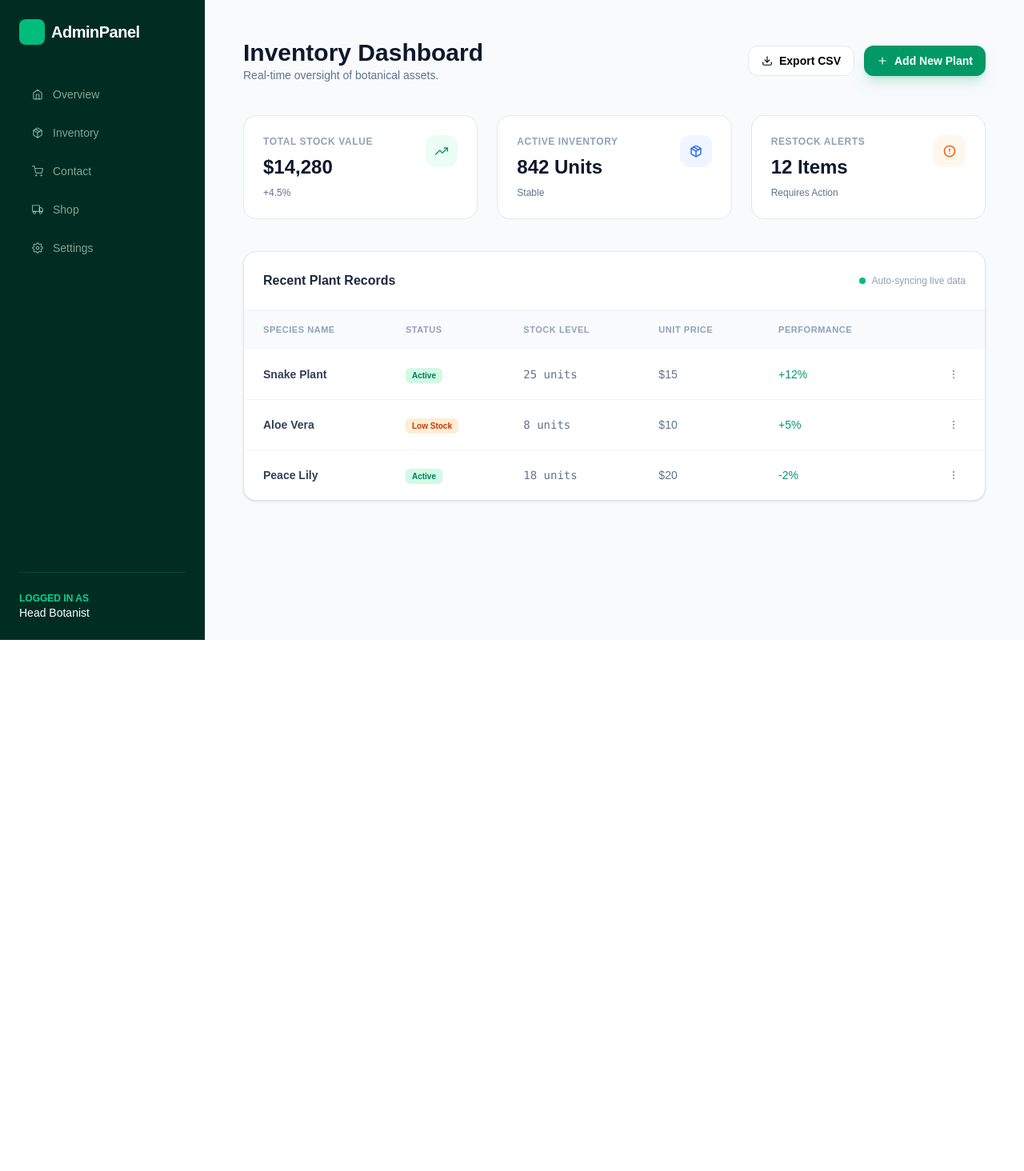
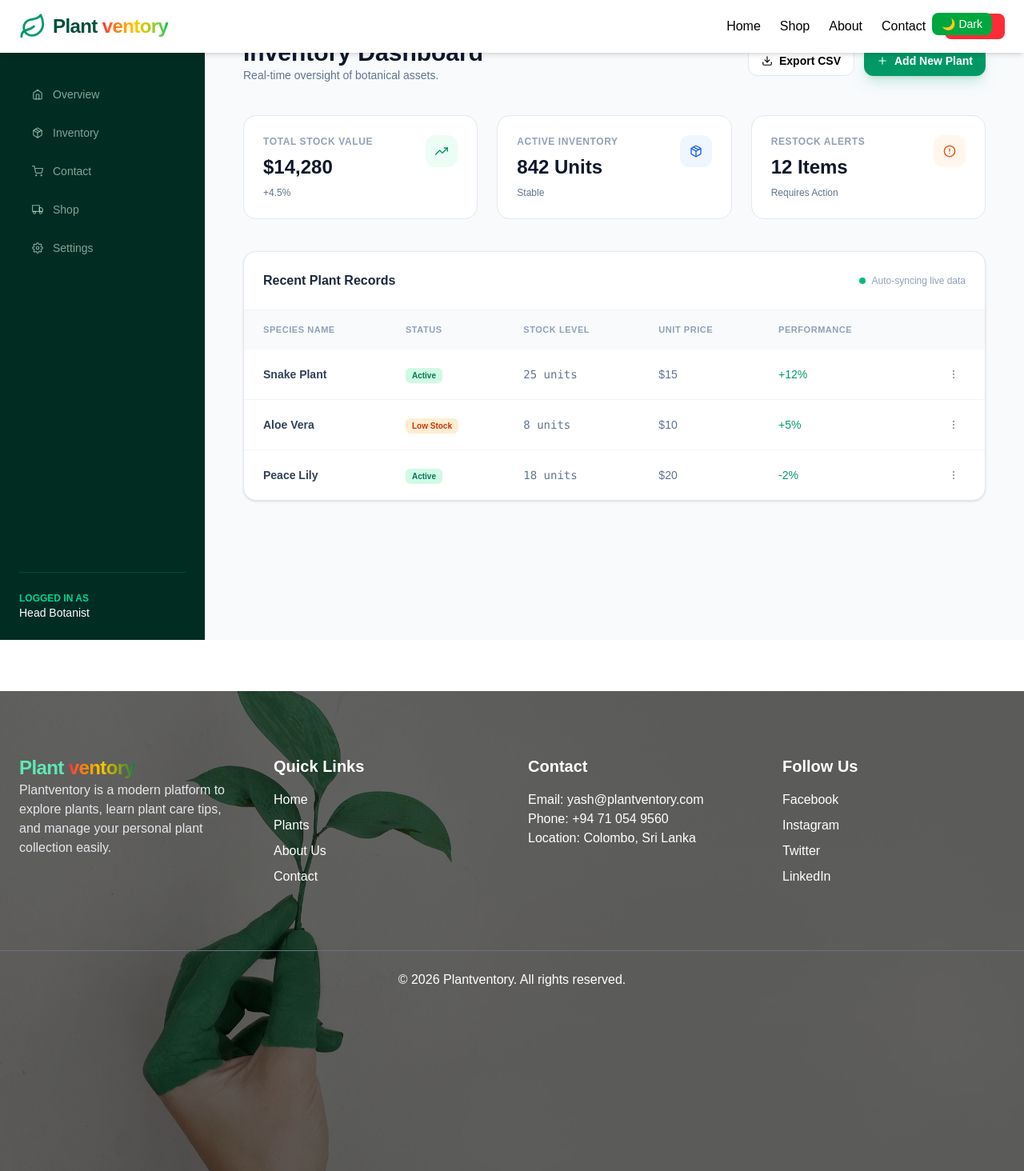
Before and after one commit to yasarahasini/plant-ventory, a Next.js app in the folder frontend/: page /admin-dashboard in a window 1280 px wide. Shown: the whole page at 80% size. Before the commit the page ends 800 px from the top, so only its background shows below. Built offline with nearby package versions, Linux system fonts and the light colour scheme.

Commit message:
update pages

```diff
--- a/frontend/app/layout.tsx
+++ b/frontend/app/layout.tsx
@@ -1,5 +1,6 @@
 "use client";
-
+import Navbar from "./components/navbar";
+import Footer from "./components/footer";
 import "./globals.css";
 import { ThemeProvider } from "next-themes";
 
@@ -11,9 +12,11 @@ export default function RootLayout({
   return (
     <html lang="en" suppressHydrationWarning>
       <body>
+          <Navbar />
         <ThemeProvider attribute="class" defaultTheme="system">
           {children}
         </ThemeProvider>
+        <Footer/>
       </body>
     </html>
   );
```
